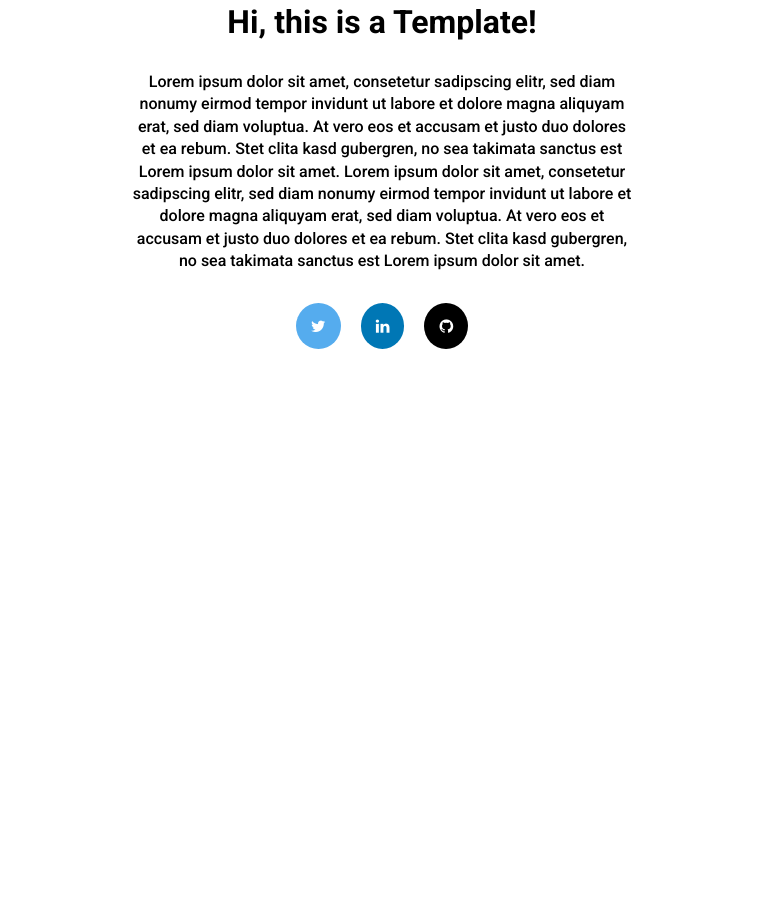
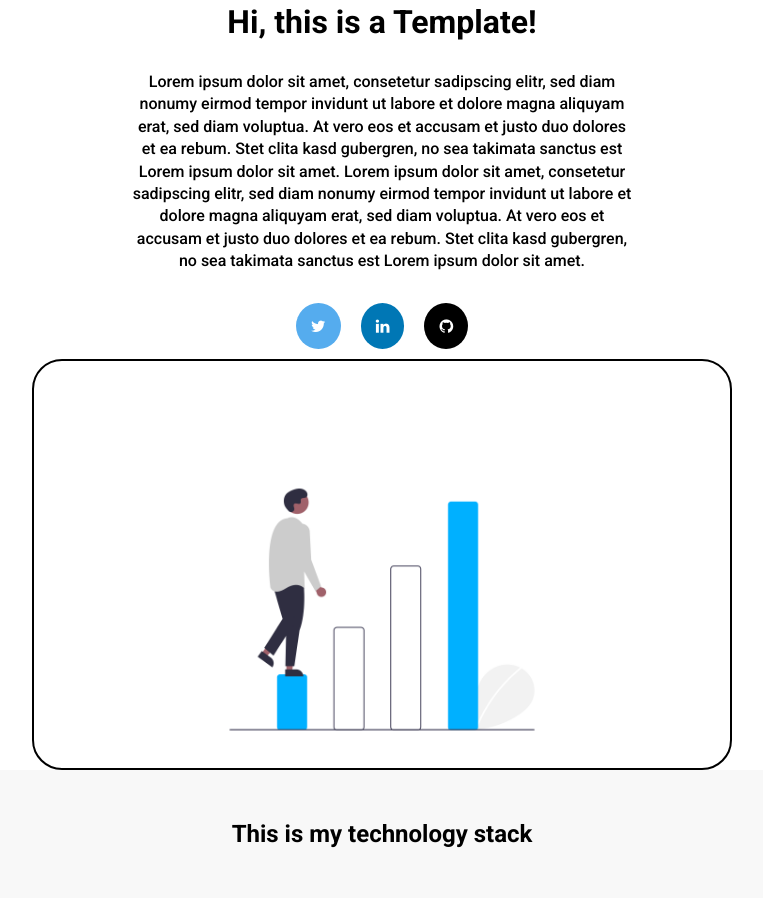
Before and after one commit to Abduelhamit01/Portfolio, a plain HTML site: page index.html in a window 1280 px wide. Shown: the part 337-1235 px from the top of the page, without its empty margins (258-1021 px from the left). Before the commit the page ends 800 px from the top, so only its background shows below. Drawn offline with Linux system fonts and the light colour scheme.

Commit message:
section language hinzugefügt

```diff
--- a/index.html
+++ b/index.html
@@ -3,7 +3,7 @@
   <head>
     <meta charset="UTF-8" />
     <meta name="viewport" content="width=device-width, initial-scale=1.0" />
-    <title>Portfolio</title>
+    <title>Abdülhamit</title>
     <link rel="stylesheet" type="text/css" href="styles.css" />
     <link rel="stylesheet" href="https://cdnjs.cloudflare.com/ajax/libs/font-awesome/4.7.0/css/font-awesome.min.css">
   </head>
@@ -43,6 +43,14 @@
             <a href="https://github.com/Abduelhamit01" class="fa fa-github"></a>
         </div>
       </div>
+      <figure class="aboutMe--image-container"><img class="aboutMe--image-container-image" src="./img/undraw_stepping_up_g6oo.png"></figure>
     </div>
+    <section id="languages">
+      <div class="container">
+        <div class="row">
+          <h1 class="section-title">This is my technology stack</h1>
+        </div>
+      </div>
+    </section>
   </body>
 </html>
--- a/styles.css
+++ b/styles.css
@@ -110,14 +110,12 @@ a {
   line-height: 1.4em;
 }
 
-.aboutMe--socialMedia{
+.aboutMe--socialMedia {
   display: flex;
-
 }
 
-.aboutMe--socialMedia{
+.aboutMe--socialMedia {
   padding-top: 20px;
-
 }
 
 .fa {
@@ -131,16 +129,52 @@ a {
 }
 
 .fa-twitter {
-    background: #55ACEE;
+  background: #55acee;
   color: white;
 }
 
-.fa-github{
+.fa-github {
   background: #000;
   color: white;
 }
 
-.fa-linkedin{
+.fa-linkedin {
   background: rgb(0 119 181);
   color: white;
 }
+
+.aboutMe--image-container {
+  display: flex;
+  justify-content: center;
+  align-items: center;
+  width: 100%;
+  max-width: 700px;
+  margin: 0 auto;
+  border-style: solid;
+  border-width: 2px;
+  border-radius: 30px;
+}
+
+.aboutMe--image-container-image {
+  width: 60%;
+  display: flex;
+  padding-top: 90px;
+}
+
+.container {
+  padding: 50px 0;
+  background-color: #f8f8f8;
+}
+
+.row {
+  width: 100%;
+  max-width: 800px;
+  margin: 0 auto;
+
+}
+
+.section-title{
+    display: flex;
+    justify-content: center;
+    align-items: center;
+}
```
Also changed, not shown: img/undraw_stepping_up_g6oo.png (added). Lines whose indentation alone changed are shown as unchanged.
